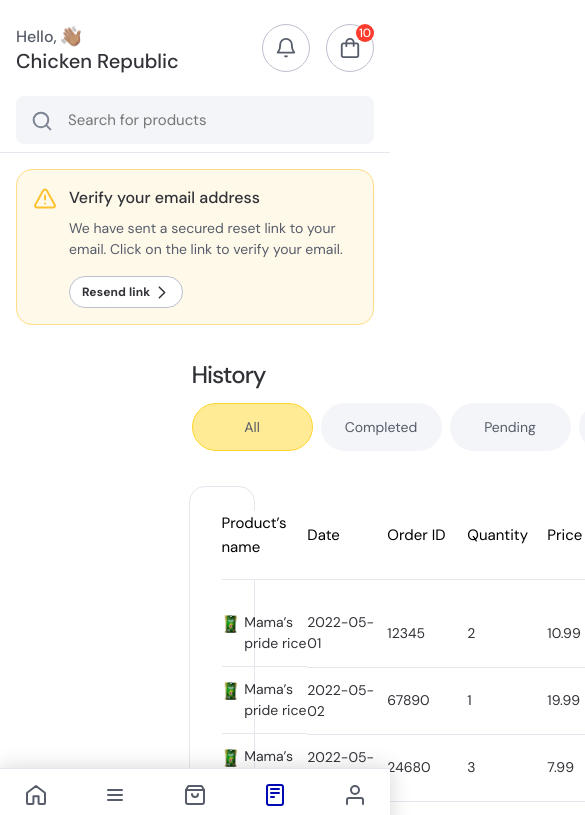
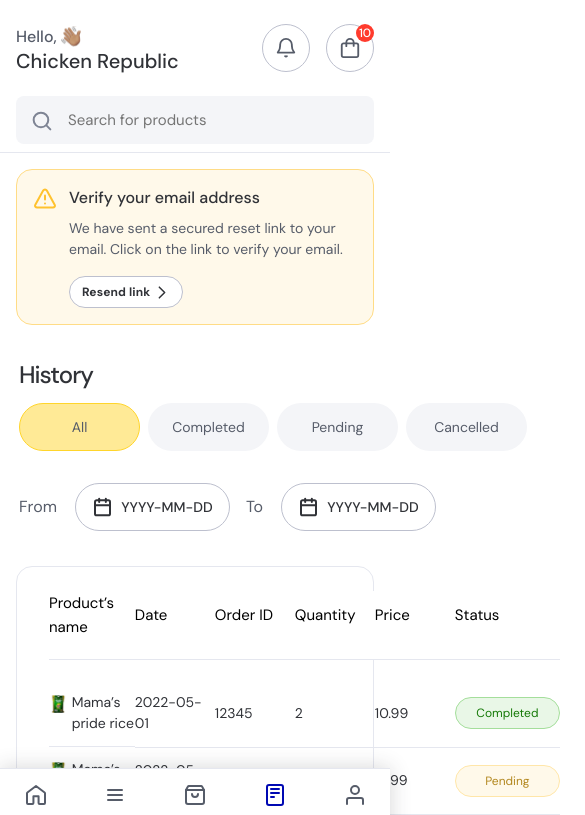
Before and after one commit to kaiser54/ipc-product-main, a Nuxt app: page /dashboard/history in a window 390 px wide. Shown: the top 815 px of the page, 585 px wide, since content can reach past the window. Built offline with nearby package versions, Linux system fonts and the light colour scheme.

Commit message:
done with the history page desktop view made it responsive

```diff
--- a/components/HistoryComponent.vue
+++ b/components/HistoryComponent.vue
@@ -139,4 +139,14 @@ span.tag {
   background: var(--white);
   z-index: 2;
 }
+@media (max-width: 1300px) {
+  .sticky-header {
+    top: 192px;
+  }
+}
+@media (max-width: 1040px) {
+  .sticky-header {
+    top: 213px;
+  }
+}
 </style>
--- a/pages/dashboard/history.vue
+++ b/pages/dashboard/history.vue
@@ -1,6 +1,5 @@
 <template>
   <div class="view-page history">
-
     <div class="title-header history-head" v-show="visible">
       <h2 class="h2-medium header-text">History</h2>
       <div class="filter-head">
@@ -431,12 +430,33 @@ export default {
 
   border: 1px solid var(--accent-a200);
 }
+
+@media (max-width: 1300px) {
+  .history {
+    max-width: 100%;
+  }
+  .filter-dates {
+    justify-content: center;
+    align-items: flex-end;
+    flex-direction: column;
+  }
+}
+  @media (max-width: 1040px) {
+    .history {
+      max-width: 100%;
+    }
+    .filter-head {
+    flex-direction: column;
+    align-items: flex-start;
+    gap: 32px;
+    }
+    .filter-dates {
+      justify-content: center;
+      align-items: flex-end;
+      flex-direction: row;
+    }
+  }
 </style>
-
-
-
-
-
 
 <style>
 .nuxt-link-active .desktop-nav {
```
